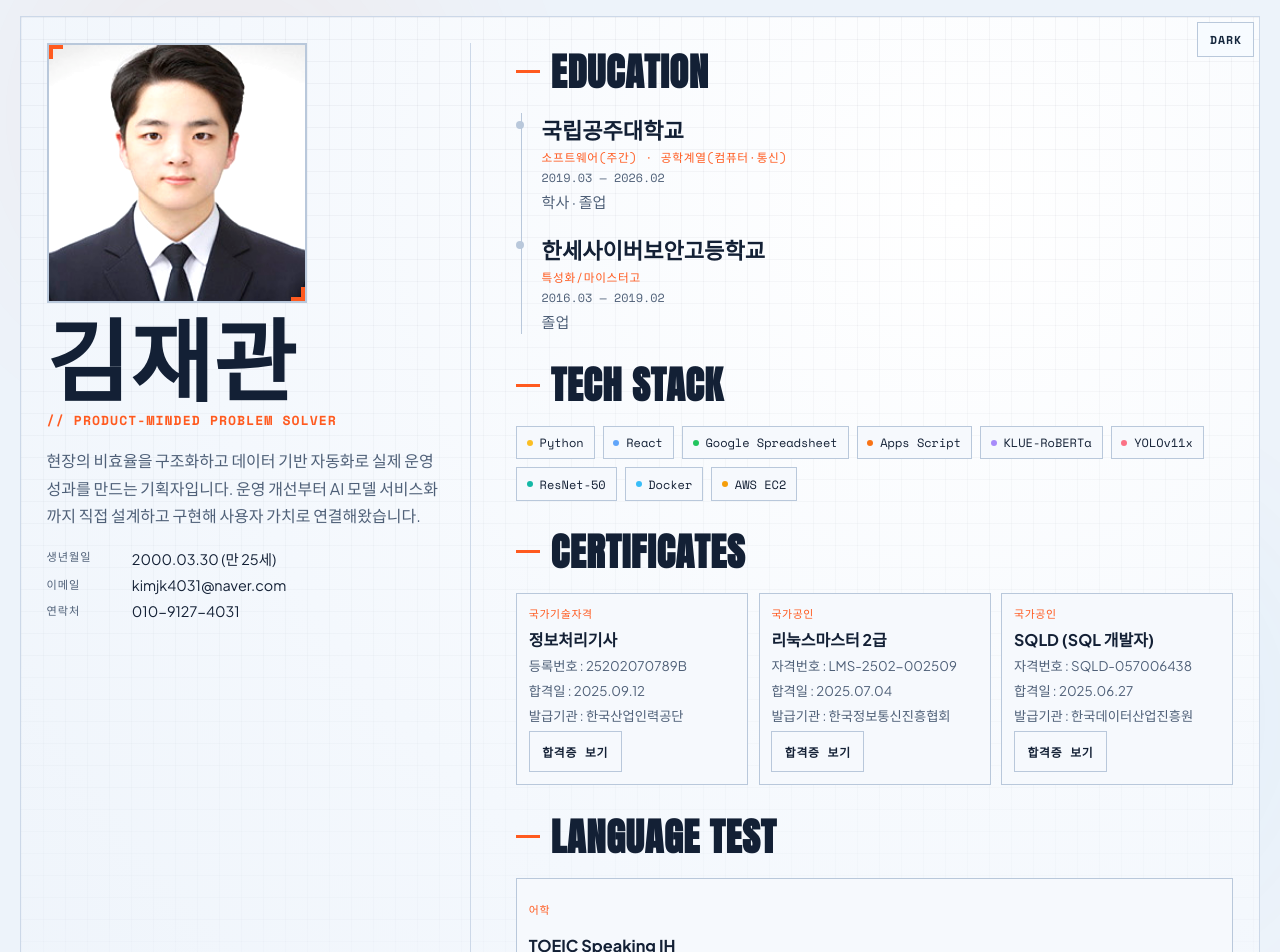
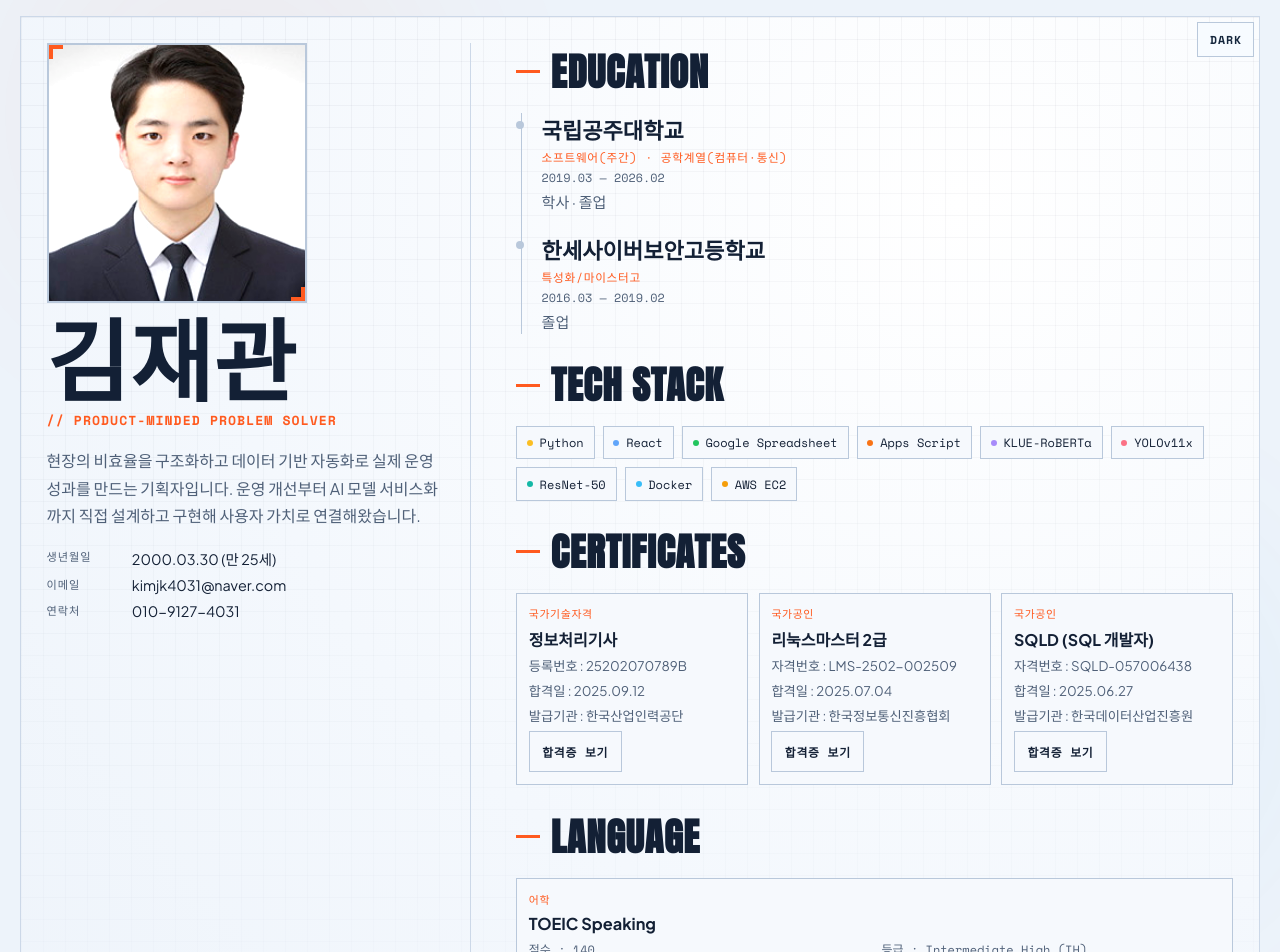
Before and after one commit to Jaegwae/portfolio, a React (Vite) app: page / in a window 1280 px wide. Shown: the top 952 px of the page. Built offline with nearby package versions, Linux system fonts and the light colour scheme.

Commit message:
Adjust language section spacing and labels

```diff
--- a/src/components/ResumeSection.jsx
+++ b/src/components/ResumeSection.jsx
@@ -140,7 +140,7 @@ function ResumeSection({
           <article id="language-certificate" className="resume-panel fx-reveal" style={{ animationDelay: "300ms" }}>
             <h3 className="resume-panel-title">
               <span className="title-bar" />
-              LANGUAGE TEST
+              LANGUAGE
             </h3>
             <article className="single-record-wrap">
               <p className="certificate-badge">{languageCertificate.badge}</p>
--- a/src/data/siteData.js
+++ b/src/data/siteData.js
@@ -142,8 +142,8 @@ export const CERTIFICATES = [
 // 자격증 아래 단독 와이드 카드로 노출된다.
 export const LANGUAGE_CERTIFICATE = {
   badge: "어학",
-  name: "TOEIC Speaking IH",
-  lines: ["점수 : 140", "등급 : Intermediate High", "응시일 : 2026.03.14", "유효기간 : 2028.03.14"],
+  name: "TOEIC Speaking",
+  lines: ["점수 : 140", "등급 : Intermediate High (IH)", "응시일 : 2026.03.14", "유효기간 : 2028.03.14"],
   title: "TOEIC Speaking 성적표",
   path: "/assets/language/toeic-speaking-ih.jpg",
   type: "image"
--- a/src/styles.css
+++ b/src/styles.css
@@ -1114,6 +1114,7 @@ main {
 }
 
 .certificate-badge {
+  margin: 0;
   color: var(--accent) !important;
   font-family: var(--font-mono);
   font-size: 0.68rem !important;
```
